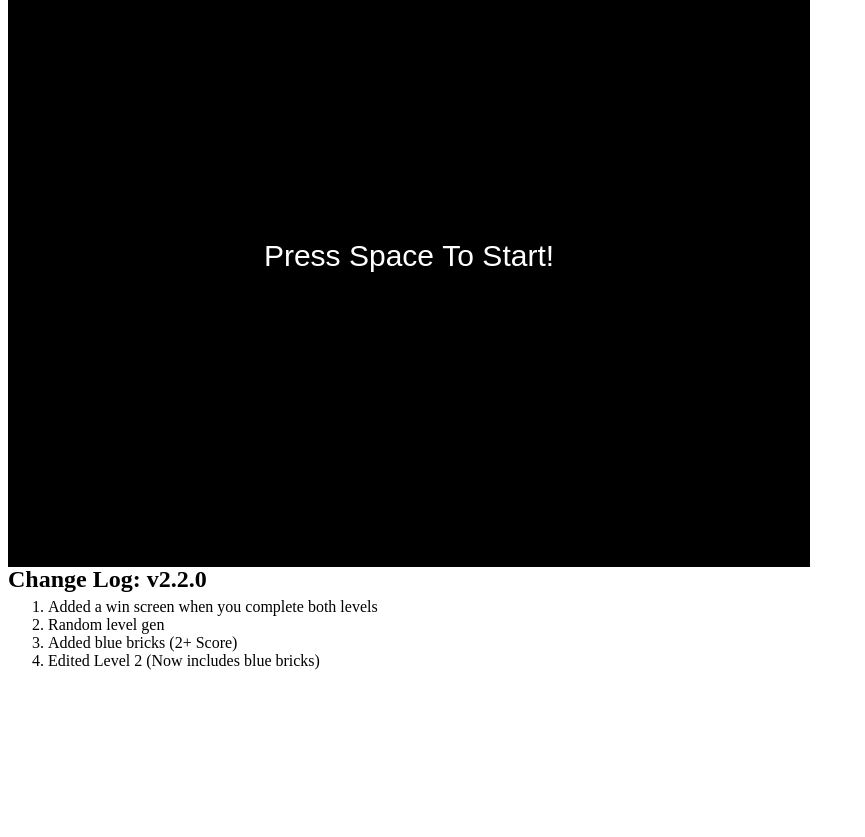
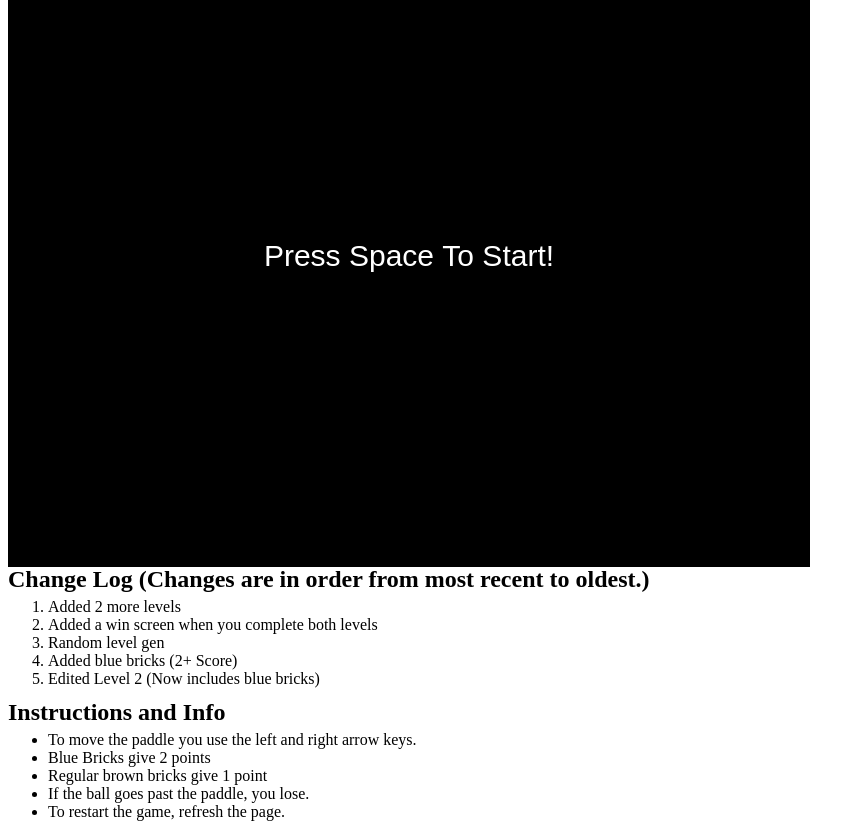
Before and after one commit to bear148/Breakout-Game, a website with bundled scripts: page index.html in a window 1280 px wide. Shown: the part 70-907 px from the top of the page, without its empty margins (0-865 px from the left). Before the commit the page ends 800 px from the top, so only its background shows below. Built offline with nearby package versions, Linux system fonts and the light colour scheme.

Commit message:
Version 3.2.0

```diff
--- a/index.html
+++ b/index.html
@@ -9,15 +9,24 @@
 		<img id="ball" src='src/img/ball.png' style="display: none;">
 		<img id="brick" src='src/img/brick.png' style="display: none;">
 		<img id="brick2" src='src/img/brick2.png' style="display: none;">
-		<h1 style="margin-bottom:-5px;margin-top:-5px;">Michael's Breakout | v2.2.0<img src="ball.ico" style="padding-left:416px;"></h1>
+		<h1 style="margin-bottom:-5px;margin-top:-5px;">Michael's Breakout | v3.2.0<img src="js-16.png" style="padding-left:10px;"><img src="ball.ico" style="padding-left:2px;"></h1>
 		<canvas id="gameScreen" width="800" height="600" style="border:1px solid #000000;"></canvas>
 		<script type="module" src="src/main.js"></script>
-		<h2 style="margin-top:-5px;">Change Log: v2.2.0</h2>
+		<h2 style="margin-top:-5px;">Change Log (Changes are in order from most recent to oldest.)</h2>
 		<ol style="margin-top:-15px;">
+			<li>Added 2 more levels</li>
 			<li>Added a win screen when you complete both levels</li>
 			<li>Random level gen</li>
 			<li>Added blue bricks (2+ Score)</li>
 			<li>Edited Level 2 (Now includes blue bricks)</li>
 		</ol>
+		<h2 style="margin-top:-5px;">Instructions and Info</h2>
+		<ul style="margin-top:-15px;">
+			<li>To move the paddle you use the left and right arrow keys.</li>
+			<li>Blue Bricks give 2 points</li>
+			<li>Regular brown bricks give 1 point</li>
+			<li>If the ball goes past the paddle, you lose.</li>
+			<li>To restart the game, refresh the page.</li>
+		</ul>
 	</body>
 </html>
--- a/src/game.js
+++ b/src/game.js
@@ -1,7 +1,7 @@
 import Paddle from './paddle.js'; // Get Paddle Class ! MAKE SURE THAT IN HTML FILE, THE JS FILE IS LINKED LIKE THIS 	<script type="module" src="src/main.js"></script>
 import InputHandler from './input.js';
 import Ball from './ball.js';
-import { buildLevel, level1, level2 } from './levels.js';
+import { buildLevel, level1, level2, level3, level4 } from './levels.js';
 import { randInt } from './randInt.js';
 
 const GAMESTATE = {
@@ -23,12 +23,12 @@ export default class Game {
 		this.gameObjects = [];
 		this.bricks = [];
 		this.lives = 1;
-		this.levels = [level1, level2];
+		this.levels = [level1, level2, level3, level4];
 		this.currentLevel = 0; // First entry in index.
 		this.score = 0;
 		this.showScore = false;
 		this.scoreX = 10;
-		this.version = "v2.2.0";
+		this.version = "v3.2.0";
 		this.author = "Michael S.";
 		this.year = "2022";
 		this.levelsPassed = 0;
@@ -53,14 +53,14 @@ export default class Game {
 			this.showScore = false;
 			return;
 		}
-		if(this.levelsPassed == 2) {
+		if(this.levelsPassed == 4) {
 			this.finished = true;
 		}
 
 		if(this.bricks.length === 0 && this.finished != true) {
 			this.currentLevel++;
 			this.levelsPassed++;
-			if(this.levelsPassed >= 2) {
+			if(this.levelsPassed >= 4) {
 				this.gamestate = GAMESTATE.WIN;
 				this.finished = true;
 			} else {
--- a/src/levels.js
+++ b/src/levels.js
@@ -32,7 +32,6 @@ export const level1 = [
   [randInt(0, 2), randInt(0, 2), randInt(0, 2), randInt(0, 2), randInt(0, 2), randInt(0, 2), randInt(0, 2), randInt(0, 2), randInt(0, 2), randInt(0, 2)],
   [randInt(0, 2), randInt(0, 2), randInt(0, 2), randInt(0, 2), randInt(0, 2), randInt(0, 2), randInt(0, 2), randInt(0, 2), randInt(0, 2), randInt(0, 2)],
   [randInt(0, 2), randInt(0, 2), randInt(0, 2), randInt(0, 2), randInt(0, 2), randInt(0, 2), randInt(0, 2), randInt(0, 2), randInt(0, 2), randInt(0, 2)]
-  //[0, 0, 0, 0, 0, 0, 0, 1, 0, 0] Used for debugging game states
 ];
 
 export const level2 = [
@@ -41,5 +40,20 @@ export const level2 = [
   [randInt(0, 2), randInt(0, 2), randInt(0, 2), randInt(0, 2), randInt(0, 2), randInt(0, 2), randInt(0, 2), randInt(0, 2), randInt(0, 2), randInt(0, 2)],
   [randInt(0, 2), randInt(0, 2), randInt(0, 2), randInt(0, 2), randInt(0, 2), randInt(0, 2), randInt(0, 2), randInt(0, 2), randInt(0, 2), randInt(0, 2)],
   [randInt(0, 2), randInt(0, 2), randInt(0, 2), randInt(0, 2), randInt(0, 2), randInt(0, 2), randInt(0, 2), randInt(0, 2), randInt(0, 2), randInt(0, 2)]
-  //[0, 0, 0, 0, 0, 0, 0, 1, 0, 0] Used for debugging game states
 ];
+
+export const level3 = [
+  [randInt(0, 2), randInt(0, 2), randInt(0, 2), randInt(0, 2), randInt(0, 2), randInt(0, 2), randInt(0, 2), randInt(0, 2), randInt(0, 2), randInt(0, 2)],
+  [randInt(0, 2), randInt(0, 2), randInt(0, 2), randInt(0, 2), randInt(0, 2), randInt(0, 2), randInt(0, 2), randInt(0, 2), randInt(0, 2), randInt(0, 2)],
+  [randInt(0, 2), randInt(0, 2), randInt(0, 2), randInt(0, 2), randInt(0, 2), randInt(0, 2), randInt(0, 2), randInt(0, 2), randInt(0, 2), randInt(0, 2)],
+  [randInt(0, 2), randInt(0, 2), randInt(0, 2), randInt(0, 2), randInt(0, 2), randInt(0, 2), randInt(0, 2), randInt(0, 2), randInt(0, 2), randInt(0, 2)],
+  [randInt(0, 2), randInt(0, 2), randInt(0, 2), randInt(0, 2), randInt(0, 2), randInt(0, 2), randInt(0, 2), randInt(0, 2), randInt(0, 2), randInt(0, 2)]
+];
+
+export const level4 = [
+  [randInt(0, 2), randInt(0, 2), randInt(0, 2), randInt(0, 2), randInt(0, 2), randInt(0, 2), randInt(0, 2), randInt(0, 2), randInt(0, 2), randInt(0, 2)],
+  [randInt(0, 2), randInt(0, 2), randInt(0, 2), randInt(0, 2), randInt(0, 2), randInt(0, 2), randInt(0, 2), randInt(0, 2), randInt(0, 2), randInt(0, 2)],
+  [randInt(0, 2), randInt(0, 2), randInt(0, 2), randInt(0, 2), randInt(0, 2), randInt(0, 2), randInt(0, 2), randInt(0, 2), randInt(0, 2), randInt(0, 2)],
+  [randInt(0, 2), randInt(0, 2), randInt(0, 2), randInt(0, 2), randInt(0, 2), randInt(0, 2), randInt(0, 2), randInt(0, 2), randInt(0, 2), randInt(0, 2)],
+  [randInt(0, 2), randInt(0, 2), randInt(0, 2), randInt(0, 2), randInt(0, 2), randInt(0, 2), randInt(0, 2), randInt(0, 2), randInt(0, 2), randInt(0, 2)]
+];
```
Also changed, not shown: js-16.png (added).
